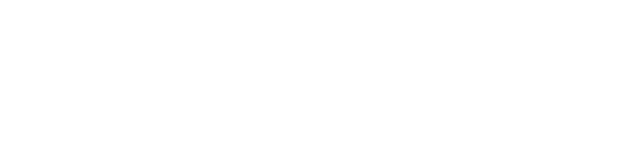
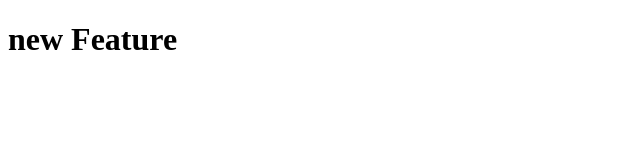
Before and after one commit to Fuad2005/team-project, a plain HTML site: page homepage.html in a window 1280 px wide. Shown: the whole page, without its empty margins (0-640 px from the left). Drawn offline with Linux system fonts and the light colour scheme.

Commit message:
new feature added

```diff
--- a/homepage.html
+++ b/homepage.html
@@ -6,6 +6,6 @@
     <title>Document</title>
 </head>
 <body>
-
+    <h1>new Feature</h1>
 </body>
 </html>
```
